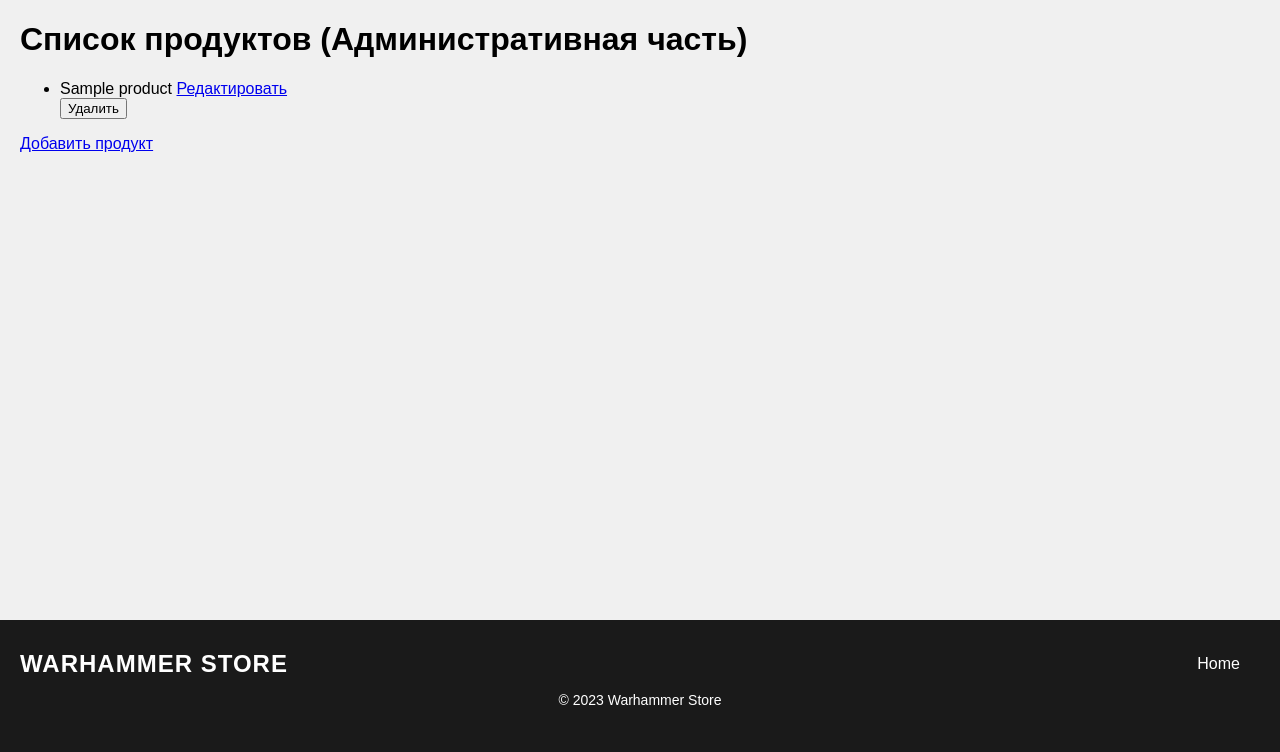
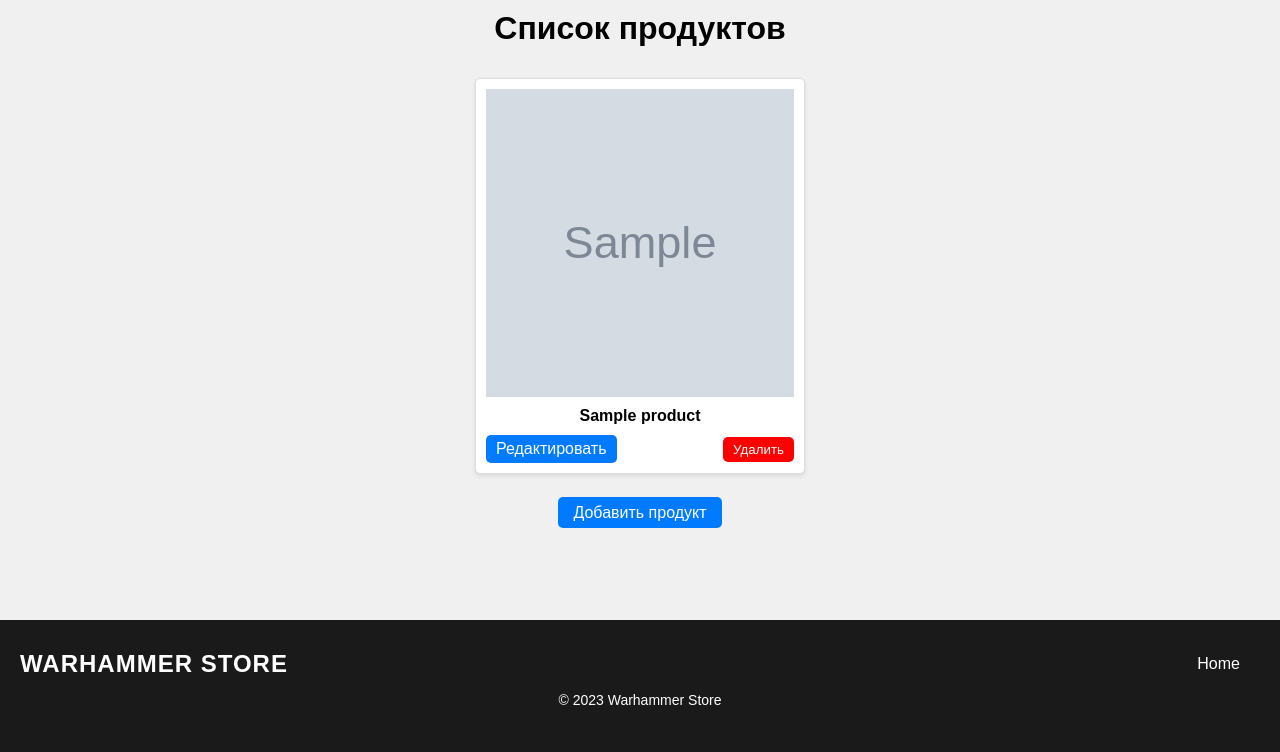
Before and after one commit to Erjankydyrov/laravel-example, a Laravel app: page /admin/products in a window 1280 px wide. Shown: the part 48-800 px from the top of the page. Run offline with Laravel 10, Linux system fonts and the light colour scheme; tables that the repository leaves empty hold one stand-in row (values such as "Sample post"); grey boxes marked "Sample" are stand-in pictures.

Commit message:
added styles to products index page

```diff
--- /dev/null
+++ b/public/css/products_admin.css
@@ -0,0 +1,101 @@
+.admin-product-title {
+  text-align: center;
+}
+
+.admin-product-list {
+  display: flex;
+  justify-content: center;
+  align-items: center;
+  flex-wrap: wrap;
+  margin: 0 auto;
+}
+
+.admin-product-card {
+  border: 1px solid #ddd;
+  border-radius: 5px;
+  margin: 10px;
+  padding: 10px;
+  max-width: 330px;
+  width: 100%;
+  box-shadow: 0 2px 4px rgba(0, 0, 0, 0.1);
+  background-color: #fff;
+}
+
+.admin-product-image-container {
+  width: 100%;
+  padding-top: 100%;
+  position: relative;
+}
+
+.admin-product-image {
+  position: absolute;
+  top: 0;
+  left: 0;
+  width: 100%;
+  height: 100%;
+  -o-object-fit: cover;
+     object-fit: cover;
+}
+
+.admin-product-title {
+  font-weight: bold;
+  margin-top: 10px;
+}
+
+.admin-product-actions {
+  display: flex;
+  justify-content: space-between;
+  align-items: center;
+  margin-top: 10px;
+}
+
+.admin-product-delete-form {
+  margin: 0;
+}
+
+.admin-product-edit {
+  background-color: #007BFF;
+  color: #fff;
+  border: none;
+  border-radius: 5px;
+  padding: 5px 10px;
+  cursor: pointer;
+  text-decoration: none;
+  transition: background-color 0.3s, color 0.3s;
+}
+
+.admin-product-delete {
+  background-color: #FF0000;
+  color: #fff;
+  border: none;
+  border-radius: 5px;
+  padding: 5px 10px;
+  cursor: pointer;
+  transition: background-color 0.3s, color 0.3s;
+}
+
+.admin-product-edit:hover {
+  background-color: #0056b3;
+}
+.admin-product-delete:hover {
+  background-color: #d10a0a;
+}
+
+.btn-add-box {
+  padding: 20px 0;
+  text-align: center;
+}
+
+.btn-add-product {
+  background-color: #007BFF;
+  color: #fff;
+  border: none;
+  border-radius: 5px;
+  padding: 7px 15px;
+  cursor: pointer;
+  text-decoration: none;
+  transition: background-color 0.3s, color 0.3s;
+}
+.btn-add-product:hover {
+  background-color: #0056b3;
+}
--- a/resources/views/products/admin/create.blade.php
+++ b/resources/views/products/admin/create.blade.php
@@ -37,7 +37,9 @@
         </div>
         <button type="submit" class="create-btn">Создать продукт</button>
     </form>
-    <a href="{{ route('products.index') }}" class="create-back-link">Назад к списку продуктов</a>
+    <div class="create-back-link-box">
+        <a href="{{ route('products.index') }}" class="create-back-link">Назад к списку продуктов</a>
+    </div>
 @endsection
 
 <script src="{{ asset('js/products_create.js') }}"></script>
--- a/resources/views/products/admin/index.blade.php
+++ b/resources/views/products/admin/index.blade.php
@@ -1,19 +1,34 @@
+<head>
+    <link rel="stylesheet" href="{{ asset('css/products_admin.css') }}">
+</head>
+
 @extends('layouts.app')
 
 @section('main')
-    <h1>Список продуктов (Административная часть)</h1>
-    <ul>
+    <h1 class="admin-product-title">Список продуктов</h1>
+    <div class="admin-product-list">
         @foreach ($products as $product)
-            <li>
-                {{ $product->name }}
-                <a href="{{ route('products.edit', $product->id) }}">Редактировать</a>
-                <form method="post" action="{{ route('products.destroy', $product->id) }}">
-                    @csrf
-                    @method('delete')
-                    <button type="submit">Удалить</button>
-                </form>
-            </li>
+            <div class="admin-product-card">
+                <div class="admin-product-image-container">
+                    @if ($product->image)
+                        <img src="{{ asset('images/products/' . $product->image) }}" alt="{{ $product->name }}"
+                            class="admin-product-image">
+                    @endif
+                </div>
+                <div class="admin-product-title">{{ $product->name }}</div>
+                <div class="admin-product-actions">
+                    <a href="{{ route('products.edit', $product->id) }}" class="admin-product-edit">Редактировать</a>
+                    <form method="post" class="admin-product-delete-form"
+                        action="{{ route('products.destroy', $product->id) }}">
+                        @csrf
+                        @method('delete')
+                        <button type="submit" class="admin-product-delete">Удалить</button>
+                    </form>
+                </div>
+            </div>
         @endforeach
-    </ul>
-    <a href="{{ route('products.create') }}">Добавить продукт</a>
+    </div>
+    <div class="btn-add-box">
+        <a href="{{ route('products.create') }}" class="btn-add-product">Добавить продукт</a>
+    </div>
 @endsection
--- a/webpack.mix.cjs
+++ b/webpack.mix.cjs
@@ -13,6 +13,7 @@ mix.js("resources/js/app.mjs", "public/js")
     .css("resources/css/categories/categories_edit.css", "public/css")
     .css("resources/css/categories/categories_create.css", "public/css")
     .css("resources/css/categories/categories_show.css", "public/css")
+    .css("resources/css/products/products_admin.css", "public/css")
     .css("resources/css/products/products_show.css", "public/css")
     .css("resources/css/products/products_create.css", "public/css")
     .css("resources/css/products/products_edit.css", "public/css");
```
Also changed, not shown: public/css/products_create.css (+12 -4 lines), public/css/products_edit.css (+12 -4 lines), resources/css/products/products_admin.css (added, +100 -0 lines), resources/css/products/products_create.css (+12 -4 lines), resources/css/products/products_edit.css (+12 -4 lines), resources/views/products/admin/edit.blade.php (+13 -6 lines), public/js/app.js, public/mix-manifest.json.
